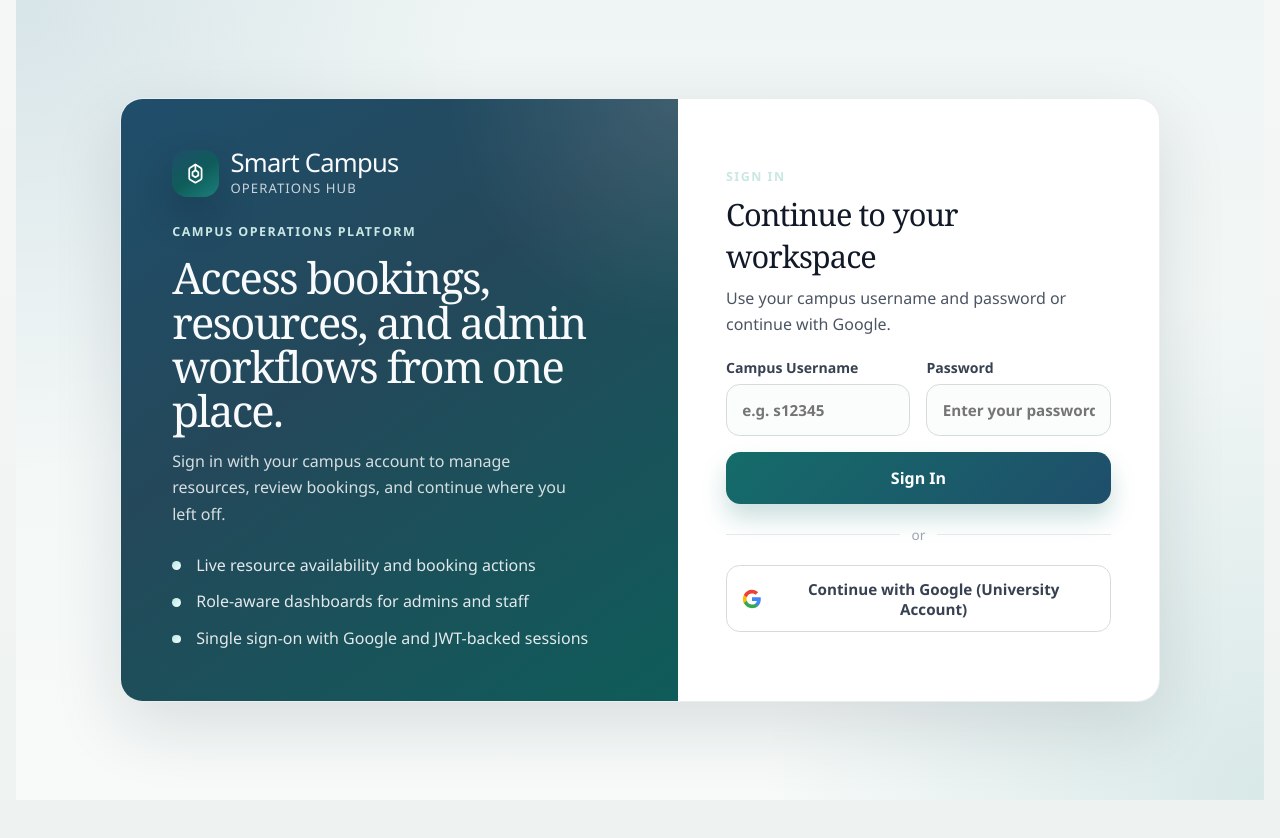
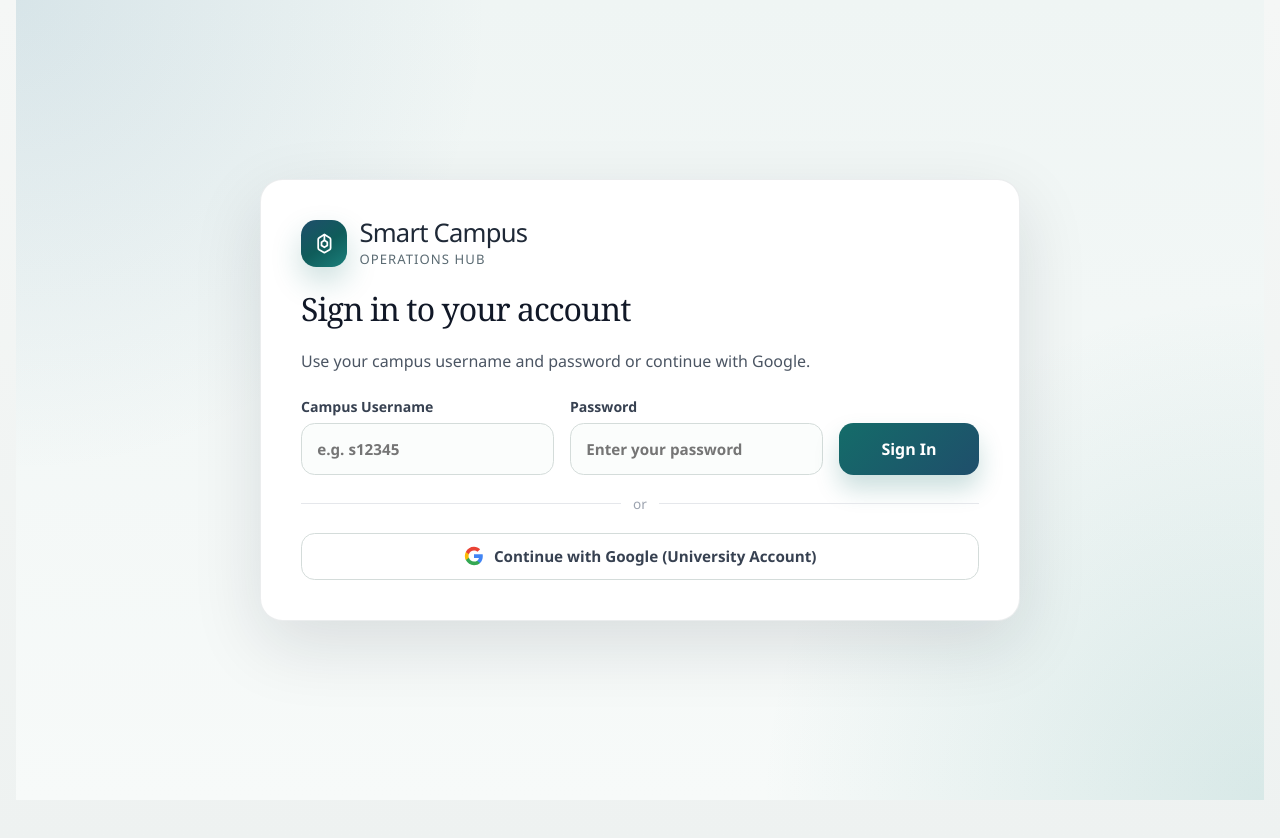
Before and after one commit to SandunDulanjana/Campus-Operations-Manager-COM-, a React app in the folder frontend/: page /login in a window 1280 px wide. Built offline with nearby package versions, Linux system fonts and the light colour scheme; the HTML template or start-up script is replaced by a standard one.

Commit message:
refactor: keep login recovery close to current auth UI

```diff
--- a/frontend/src/App.css
+++ b/frontend/src/App.css
@@ -1861,119 +1861,39 @@ tbody tr:hover td {
 
 .login-card {
   width: 100%;
-  max-width: 1040px;
+  max-width: 760px;
   background: #fff;
   border: 1px solid rgba(91, 107, 115, 0.12);
   border-radius: 1.4rem;
   box-shadow: 0 24px 70px rgba(15, 23, 42, 0.12);
-  overflow: hidden;
-}
-
-.login-card-balanced {
-  display: grid;
-  grid-template-columns: minmax(320px, 1.1fr) minmax(320px, 0.95fr);
-}
-
-.login-panel {
-  min-width: 0;
-}
-
-.login-intro-panel {
-  padding: clamp(2rem, 4vw, 3.4rem);
-  background:
-    radial-gradient(circle at top right, rgba(255, 255, 255, 0.12), transparent 28%),
-    linear-gradient(145deg, var(--accent-700) 0%, #24485a 42%, var(--brand-700) 100%);
-  color: #f8fafc;
-  display: grid;
-  align-content: start;
-  gap: 1.6rem;
-}
-
-.login-brand-hero .brand-mark {
-  box-shadow: 0 18px 36px rgba(11, 37, 50, 0.28);
-}
-
-.login-intro-panel .brand-title,
-.login-intro-panel .brand-subtitle {
-  color: #f8fafc;
-}
-
-.login-intro-panel .brand-subtitle {
-  opacity: 0.78;
-}
-
-.login-intro-copy {
-  display: grid;
-  gap: 0.95rem;
-}
-
-.login-kicker {
-  margin: 0;
-  font-size: 0.78rem;
-  font-weight: 800;
-  letter-spacing: 0.12em;
-  text-transform: uppercase;
-  color: #c9e7e3;
+}
+
+.login-card-softened {
+  padding: clamp(1.9rem, 4vw, 2.5rem);
+  display: flex;
+  flex-direction: column;
+  gap: 1.2rem;
+}
+
+.login-brand {
+  display: flex;
+  align-items: center;
+  gap: 0.75rem;
+}
+
+.login-brand-softened .brand-mark {
+  box-shadow: 0 14px 30px rgba(20, 108, 105, 0.22);
 }
 
 .login-title {
-  font-size: clamp(2rem, 3.4vw, 3.2rem);
-  line-height: 1.02;
-  letter-spacing: -0.04em;
-  margin: 0;
-  color: inherit;
-}
-
-.login-lead {
-  margin: 0;
-  max-width: 44ch;
-  color: rgba(248, 250, 252, 0.84);
-  line-height: 1.65;
-}
-
-.login-feature-list {
-  list-style: none;
-  margin: 0;
-  padding: 0;
-  display: grid;
-  gap: 0.8rem;
-}
-
-.login-feature-list li {
-  position: relative;
-  padding-left: 1.5rem;
-  color: rgba(248, 250, 252, 0.9);
-  line-height: 1.5;
-}
-
-.login-feature-list li::before {
-  content: '';
-  position: absolute;
-  left: 0;
-  top: 0.55rem;
-  width: 0.52rem;
-  height: 0.52rem;
-  border-radius: 999px;
-  background: linear-gradient(135deg, #b4ebe3 0%, #f8fafc 100%);
-}
-
-.login-form-panel {
-  padding: clamp(1.8rem, 4vw, 3rem);
-  display: grid;
-  align-content: center;
-  gap: 1.3rem;
-}
-
-.login-form-copy {
-  display: grid;
-  gap: 0.55rem;
-}
-
-.login-form-title {
-  margin: 0;
-  font-size: clamp(1.55rem, 2.4vw, 2rem);
+  font-size: 1.35rem;
+  margin: 0;
+  color: #111827;
+}
+
+.login-title-softened {
+  font-size: clamp(1.6rem, 3vw, 2rem);
   letter-spacing: -0.03em;
-  color: #111827;
 }
 
 .login-form-text {
@@ -1982,12 +1902,6 @@ tbody tr:hover td {
   line-height: 1.6;
 }
 
-.login-brand {
-  display: flex;
-  align-items: center;
-  gap: 0.75rem;
-}
-
 .login-form {
   display: flex;
   flex-direction: column;
@@ -1995,13 +1909,16 @@ tbody tr:hover td {
 }
 
 .login-inputs-row {
-  display: grid;
-  grid-template-columns: repeat(2, minmax(0, 1fr));
+  display: flex;
   gap: 1rem;
+  align-items: end;
+  flex-wrap: wrap;
 }
 
 .login-form label,
 .login-inputs-row label {
+  flex: 1;
+  min-width: 180px;
   display: flex;
   flex-direction: column;
   gap: 0.45rem;
@@ -2032,9 +1949,11 @@ tbody tr:hover td {
 }
 
 .login-submit-btn {
-  width: 100%;
+  width: auto;
+  min-width: 140px;
   min-height: 3.25rem;
-  padding: 0.9rem 1.15rem;
+  margin-top: 1.85rem;
+  padding: 0 1.35rem;
   font-size: 1rem;
 }
 
@@ -2120,9 +2039,6 @@ tbody tr:hover td {
     grid-template-columns: repeat(2, minmax(0, 1fr));
   }
 
-  .login-card-balanced {
-    grid-template-columns: 1fr;
-  }
 }
 
 @media (max-width: 1440px) {
@@ -2232,13 +2148,18 @@ tbody tr:hover td {
     padding: 1rem;
   }
 
-  .login-intro-panel,
-  .login-form-panel {
+  .login-card-softened {
     padding: 1.4rem;
   }
 
   .login-inputs-row {
-    grid-template-columns: 1fr;
+    flex-direction: column;
+    align-items: stretch;
+  }
+
+  .login-submit-btn {
+    width: 100%;
+    margin-top: 0;
   }
 
   .time-row,
--- a/frontend/src/auth/LoginPage.jsx
+++ b/frontend/src/auth/LoginPage.jsx
@@ -53,9 +53,8 @@ function LoginPage() {
 
   return (
     <div className="login-page">
-      <div className="login-card login-card-balanced">
-        <section className="login-panel login-intro-panel">
-          <div className="login-brand login-brand-hero">
+      <div className="login-card login-card-softened">
+        <div className="login-brand login-brand-softened">
           <span className="brand-mark" aria-hidden="true">
             <LoginBrandIcon />
           </span>
@@ -65,27 +64,8 @@ function LoginPage() {
           </div>
         </div>
 
-          <div className="login-intro-copy">
-            <p className="login-kicker">Campus Operations Platform</p>
-            <h1 className="login-title">Access bookings, resources, and admin workflows from one place.</h1>
-            <p className="login-lead">
-              Sign in with your campus account to manage resources, review bookings, and continue where you left off.
-            </p>
-          </div>
-
-          <ul className="login-feature-list" aria-label="Platform highlights">
-            <li>Live resource availability and booking actions</li>
-            <li>Role-aware dashboards for admins and staff</li>
-            <li>Single sign-on with Google and JWT-backed sessions</li>
-          </ul>
-        </section>
-
-        <section className="login-panel login-form-panel">
-          <div className="login-form-copy">
-            <p className="login-kicker">Sign in</p>
-            <h2 className="login-form-title">Continue to your workspace</h2>
+        <h1 className="login-title login-title-softened">Sign in to your account</h1>
         <p className="login-form-text">Use your campus username and password or continue with Google.</p>
-          </div>
 
         {error && <p className="login-error">{error}</p>}
 
@@ -114,7 +94,6 @@ function LoginPage() {
                 autoComplete="current-password"
               />
             </label>
-            </div>
 
             <button
               type="submit"
@@ -123,6 +102,7 @@ function LoginPage() {
             >
               {loading ? 'Signing in...' : 'Sign In'}
             </button>
+          </div>
         </form>
 
         <div className="login-divider">
@@ -142,7 +122,6 @@ function LoginPage() {
           </svg>
           Continue with Google (University Account)
         </button>
-        </section>
       </div>
     </div>
   )
```
Lines whose indentation alone changed are shown as unchanged.
